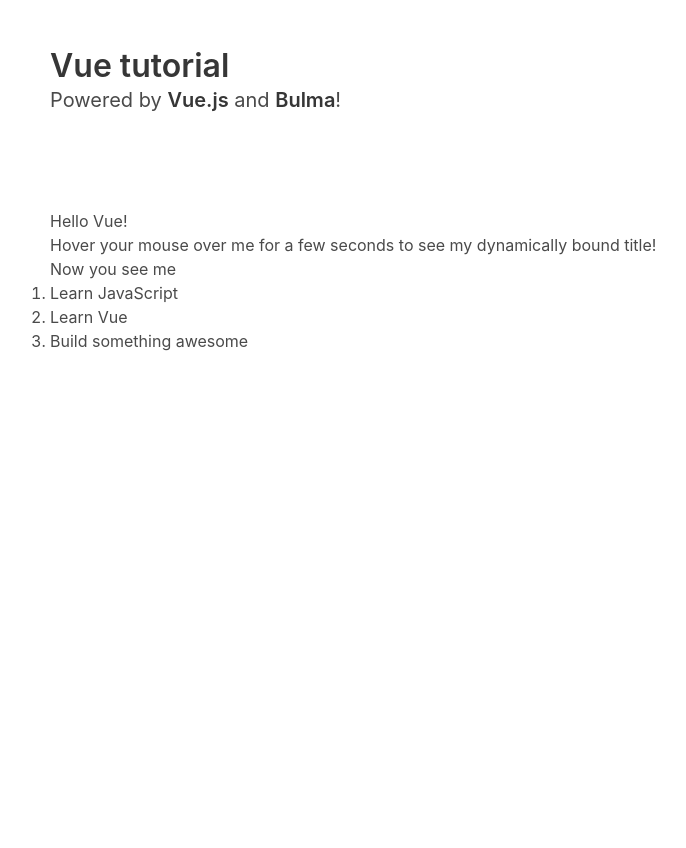
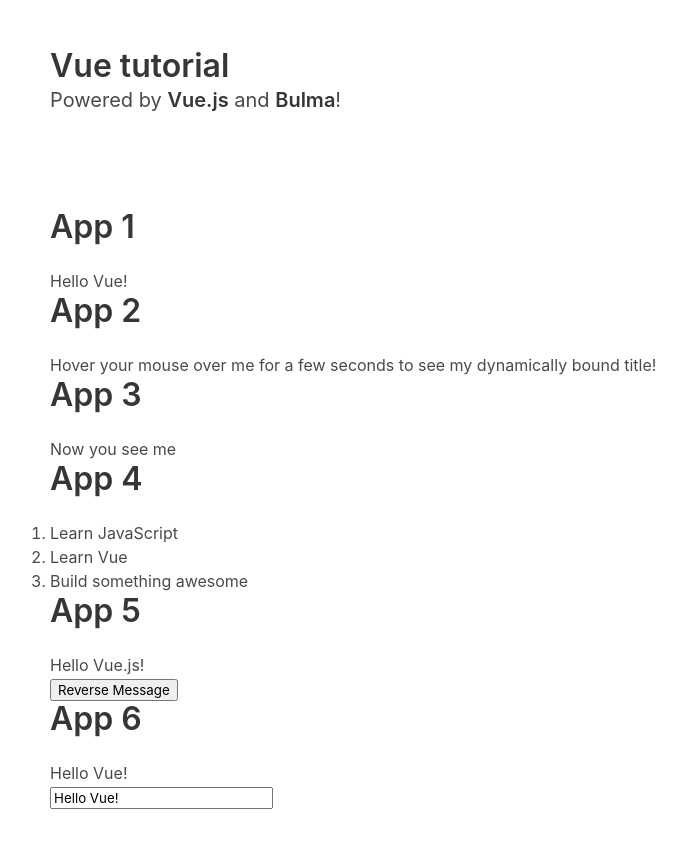
Before and after one commit to ewjoachim/vuejs-tutorial, a website: page index.html in a window 1280 px wide. Shown: the whole page, without its empty margins (14-700 px from the left). Before the commit the page ends 800 px from the top, so only its background shows below. Drawn offline with nearby package versions, Linux system fonts and the light colour scheme.

Commit message:
Apps 5 and 6

```diff
--- a/index.html
+++ b/index.html
@@ -22,10 +22,12 @@
   </section>
   <section class="section">
     <div class="container">
+      <h1 class="title">App 1</h1>
       <div id="app">
         {{ message }}
       </div>
 
+      <h1 class="title">App 2</h1>
       <div id="app-2">
         <span v-bind:title="message">
           Hover your mouse over me for a few seconds
@@ -33,16 +35,30 @@
         </span>
       </div>
 
+      <h1 class="title">App 3</h1>
       <div id="app-3">
         <span v-if="seen">Now you see me</span>
       </div>
 
+      <h1 class="title">App 4</h1>
       <div id="app-4">
         <ol>
           <li v-for="todo in todos">
             {{ todo.text }}
           </li>
         </ol>
+      </div>
+
+      <h1 class="title">App 5</h1>
+      <div id="app-5">
+        <p>{{ message }}</p>
+        <button v-on:click="reverseMessage">Reverse Message</button>
+      </div>
+
+      <h1 class="title">App 6</h1>
+      <div id="app-6">
+        <p>{{ message }}</p>
+        <input v-model="message">
       </div>
 
     </div>
@@ -76,6 +92,24 @@
         ]
       }
     })
+    var app5 = new Vue({
+      el: '#app-5',
+      data: {
+        message: 'Hello Vue.js!'
+      },
+      methods: {
+        reverseMessage: function () {
+          this.message = this.message.split('').reverse().join('')
+        }
+      }
+    })
+
+    var app6 = new Vue({
+      el: '#app-6',
+      data: {
+        message: 'Hello Vue!'
+      }
+    })
 
   </script>
 
```
